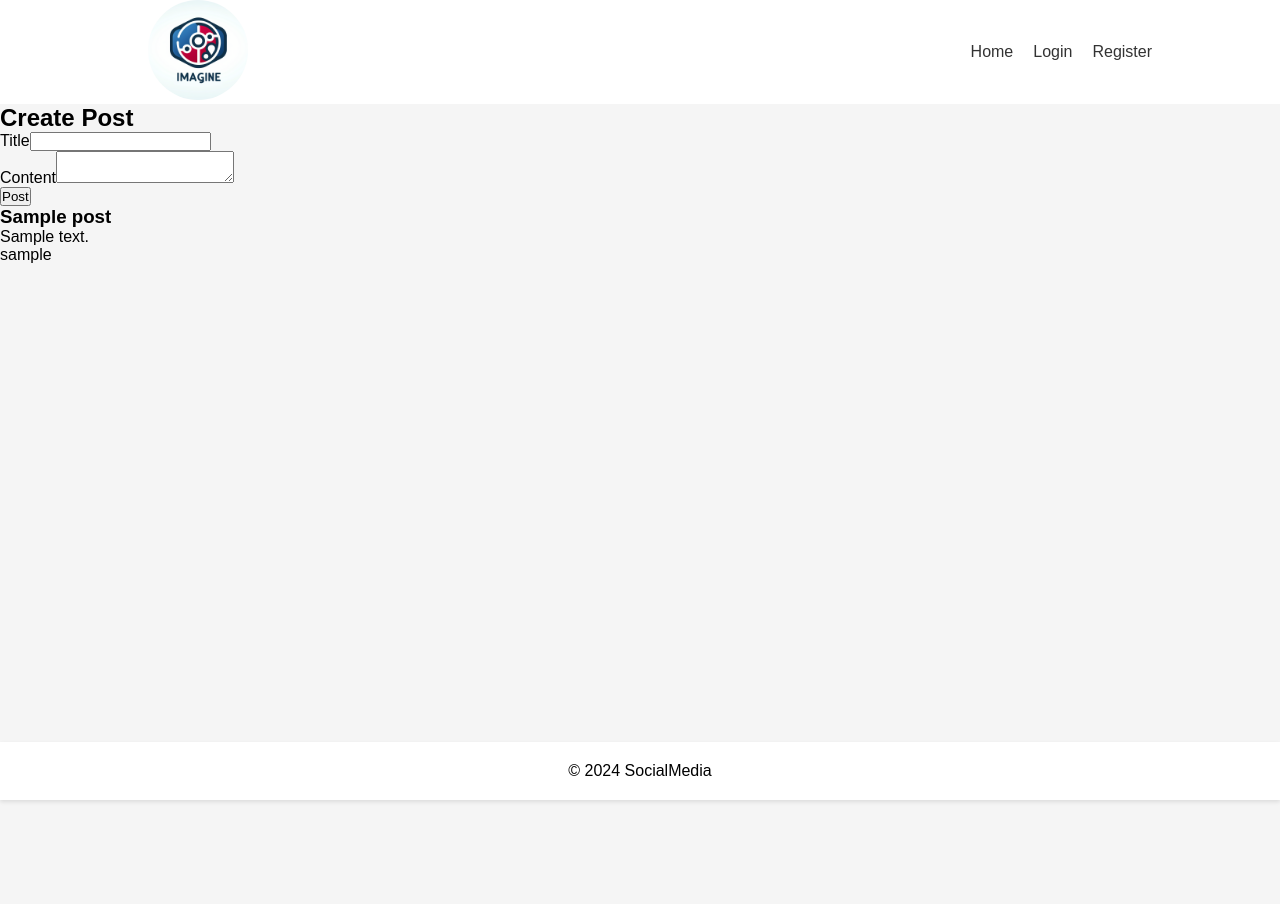
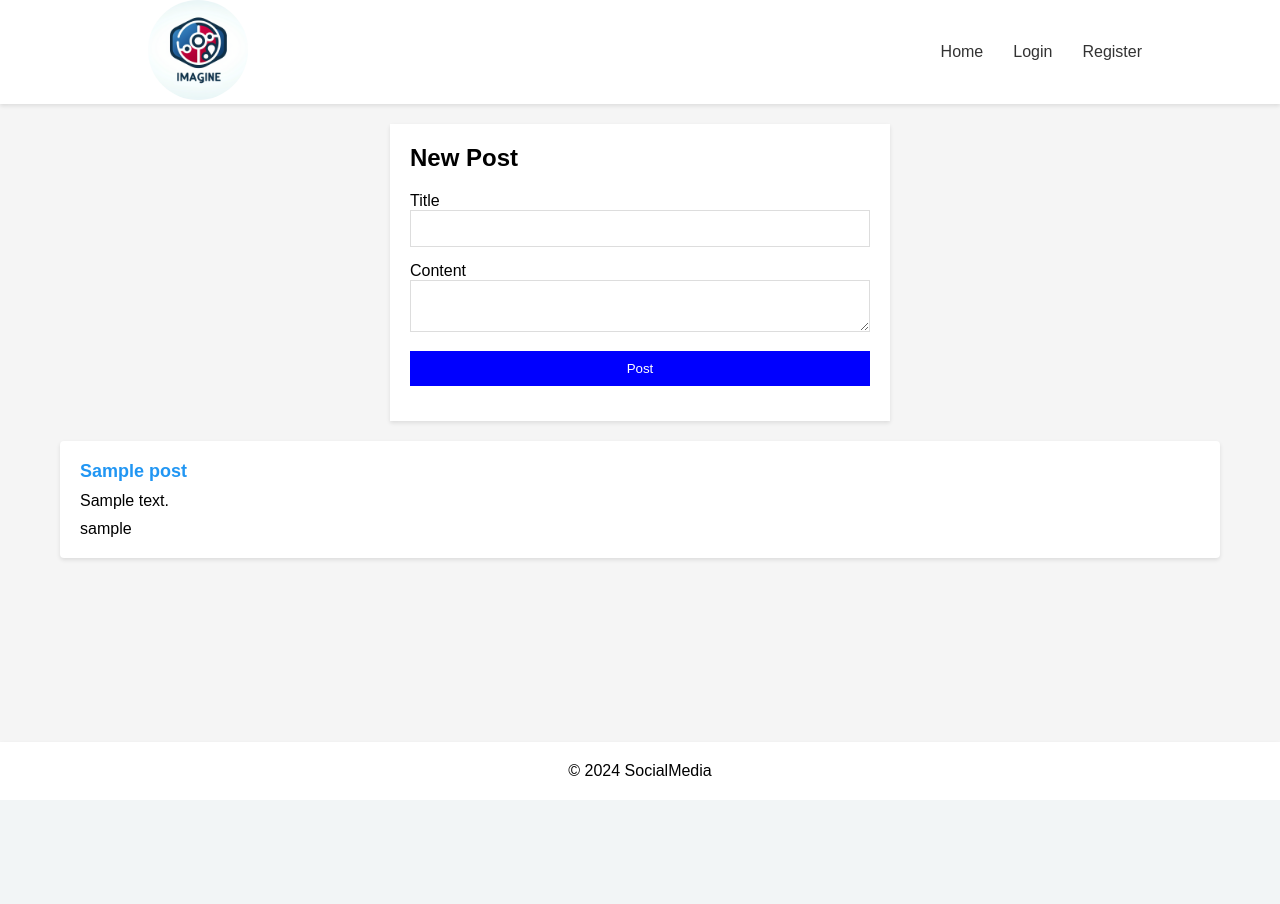
Before and after one commit to Mohanned-sameh/portfolio_Project_ALX, a Flask app: page / in a window 1280 px wide. After the commit the page ends 800 px from the top, so only its background shows below. Run offline with Flask 3, Linux system fonts and the light colour scheme; tables that the repository leaves empty hold one stand-in row (values such as "Sample post"); some libraries are stand-ins or nearby versions.

Commit message:
Refactor home page layout and styles

```diff
--- a/socialmedia/routes/home.py
+++ b/socialmedia/routes/home.py
@@ -21,7 +21,7 @@ def home():
     if posts is None:
         posts = []
     return render_template(
-        "home.html", posts=posts, title="SocialMedia - Home", PostForm=form
+        "home.html", posts=posts, title="SocialMedia - Home", form=form
     )
 
 
--- a/socialmedia/static/css/styles.css
+++ b/socialmedia/static/css/styles.css
@@ -4,11 +4,110 @@
   box-sizing: border-box;
 }
 
-body,
-main {
-  font-family: 'Poppins', sans-serif;
+.container {
+  max-width: 1200px;
+  margin: 0 auto;
+  padding: 0 20px;
+}
+
+.section {
+  margin-bottom: 40px;
+}
+
+.section-title {
+  font-size: 24px;
+  font-weight: bold;
+  margin-bottom: 20px;
+}
+
+.card {
+  background-color: #fff;
+  box-shadow: 0 2px 4px rgba(0, 0, 0, 0.1);
+  padding: 20px;
+  border-radius: 4px;
+}
+
+.card-title {
+  font-size: 18px;
+  font-weight: bold;
+  margin-bottom: 10px;
+}
+
+.card-content {
+  margin-bottom: 10px;
+}
+
+.card-link {
+  color: #2196f3;
+  text-decoration: none;
+}
+
+.card-link:hover {
+  text-decoration: underline;
+}
+
+.btn {
+  display: inline-block;
+  padding: 10px 20px;
+  background-color: #2196f3;
+  color: #fff;
+  text-decoration: none;
+  border-radius: 4px;
+  transition: background-color 0.3s ease;
+}
+
+.btn:hover {
+  background-color: #1976d2;
+}
+
+.btn-primary {
+  background-color: #2196f3;
+}
+
+.btn-secondary {
+  background-color: #f44336;
+}
+
+.btn-success {
+  background-color: #4caf50;
+}
+
+.btn-warning {
+  background-color: #ff9800;
+}
+
+.btn-info {
+  background-color: #2196f3;
+}
+
+.btn-danger {
+  background-color: #f44336;
+}
+body {
+  font-family: Arial, sans-serif;
   background-color: #f5f5f5;
-  height: 100vh;
+}
+
+header {
+  background-color: #333;
+  color: #fff;
+  padding: 10px;
+}
+
+ul {
+  list-style-type: none;
+  margin: 0;
+  padding: 0;
+}
+
+li {
+  display: inline-block;
+  margin-right: 10px;
+}
+
+a {
+  color: #fff;
+  text-decoration: none;
 }
 
 .alert {
@@ -71,7 +170,7 @@ footer {
   display: flex;
   justify-content: center;
   align-items: center;
-  margin-top: 50px;
+  margin: 20px 0;
 }
 
 .form-container form {
@@ -86,10 +185,11 @@ footer {
   margin-bottom: 20px;
 }
 
-.form-container form input {
+.form-container form input,
+.form-container form textarea {
   width: 100%;
   padding: 10px;
-  margin-bottom: 10px;
+  margin-bottom: 15px;
   border: 1px solid #ddd;
 }
 
--- a/socialmedia/templates/base.html
+++ b/socialmedia/templates/base.html
@@ -15,8 +15,8 @@
         <li>
           <a href="{{url_for('home')}}">
             <img
+              style="width: 100px; height: 100px; border-radius: 50%"
               src="{{url_for('static', filename='logo.png')}}"
-              style="width: 100px; height: 100px; border-radius: 50%"
             />
           </a>
         </li>
--- a/socialmedia/templates/home.html
+++ b/socialmedia/templates/home.html
@@ -1,22 +1,24 @@
 {% extends 'base.html' %} {% block content %}
-<div>
-  <form action="{{url_for('add_new_post')}}" method="post">
-    {{ PostForm.hidden_tag() }}
-    <h2>Create Post</h2>
-    <div>
-      <div>{{PostForm.title.label}}{{PostForm.title}}</div>
-      <div>{{PostForm.content.label}}{{PostForm.content}}</div>
-      <div>{{PostForm.submit}}</div>
+<div class="form-container">
+  <form method="post" action="{{url_for('add_new_post')}}">
+    {{form.hidden_tag()}}
+    <h2 class="label">New Post</h2>
+    <div class="form-group">
+      <div class="form-username">{{form.title.label}}{{form.title}}</div>
+      <div class="form-username">{{form.content.label}}{{form.content}}</div>
+      <div class="form-submit">{{form.submit}}</div>
     </div>
   </form>
-  <div>
-    {% for post in posts %}
-    <div>
-      <h3>{{ post.title }}</h3>
-      <p>{{ post.content }}</p>
-      <p>{{post.author.username}}</p>
-    </div>
-    {% endfor %}
+</div>
+<div class="container">
+  {% for post in posts %}
+  <div class="section card">
+    <h3 class="card-title">
+      <a href="" class="card-link"> {{ post.title }} </a>
+    </h3>
+    <p class="card-content">{{ post.content }}</p>
+    <p class="card-author">{{post.author.username}}</p>
   </div>
+  {% endfor %}
 </div>
 {% endblock content %}
```
Also changed, not shown: other parts of socialmedia/static/css/styles.css (+35 -0 lines).
